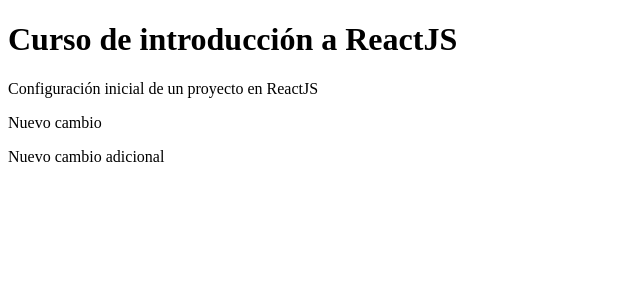
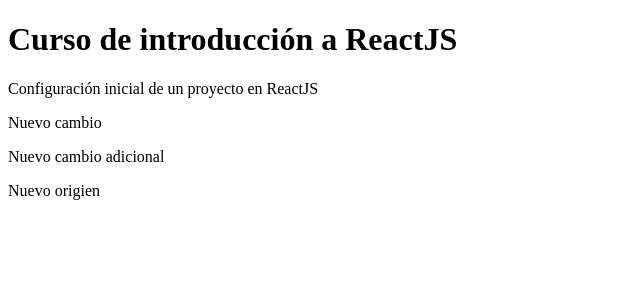
Before and after one commit to educartoons/reactjs-vite, a React (Vite) app: page / in a window 1280 px wide. Shown: the top 300 px of the page, without its empty margins (0-640 px from the left). Built offline with nearby package versions, Linux system fonts and the light colour scheme.

Commit message:
nuevo cambio

```diff
--- a/src/components/Home.jsx
+++ b/src/components/Home.jsx
@@ -8,6 +8,7 @@
       <p>Configuración inicial de un proyecto en ReactJS</p>
       <p>Nuevo cambio</p>
       <p>Nuevo cambio adicional</p>
+      <p>Nuevo origien</p>
     </Fragment>
   );
 };
```
